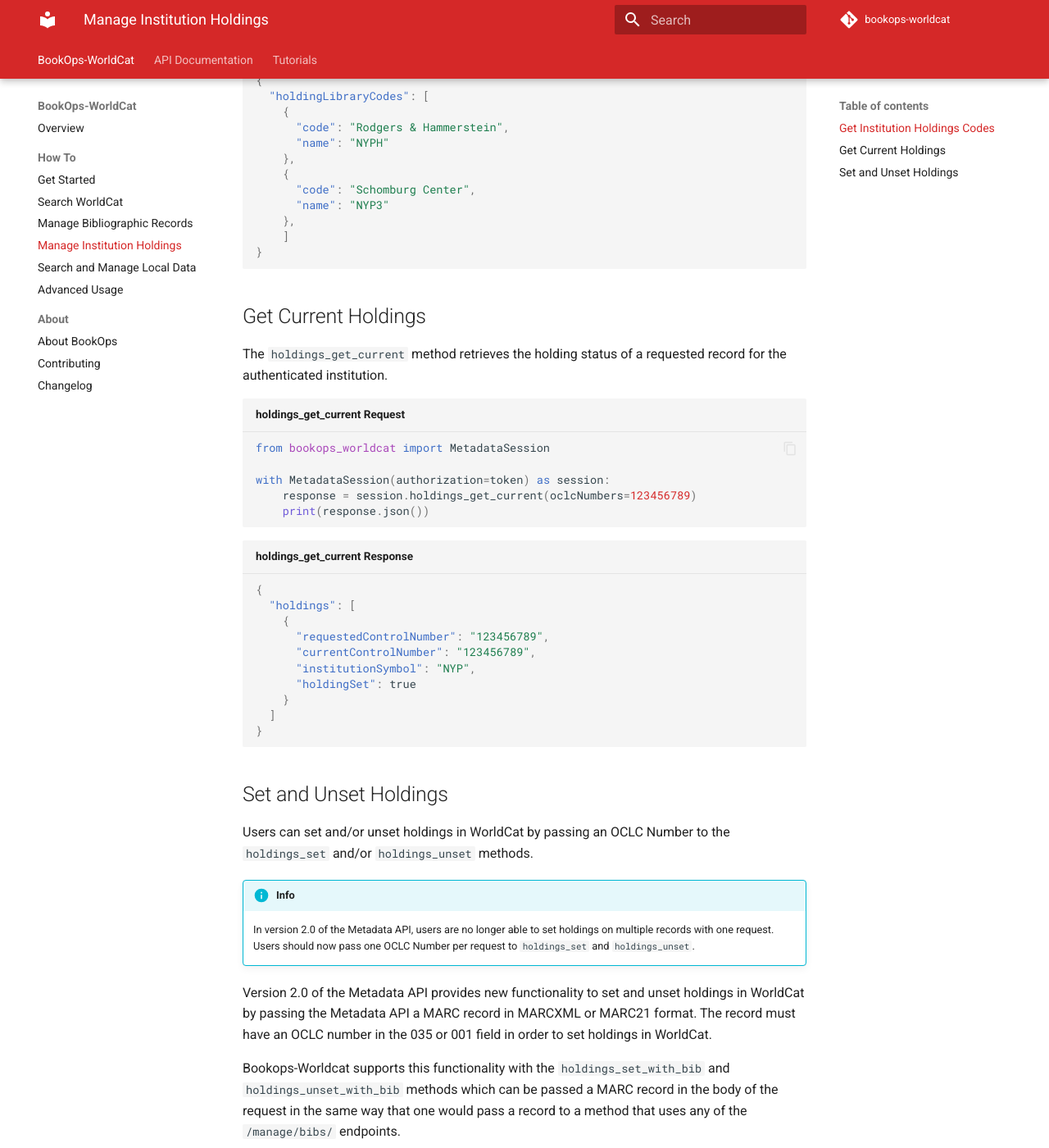
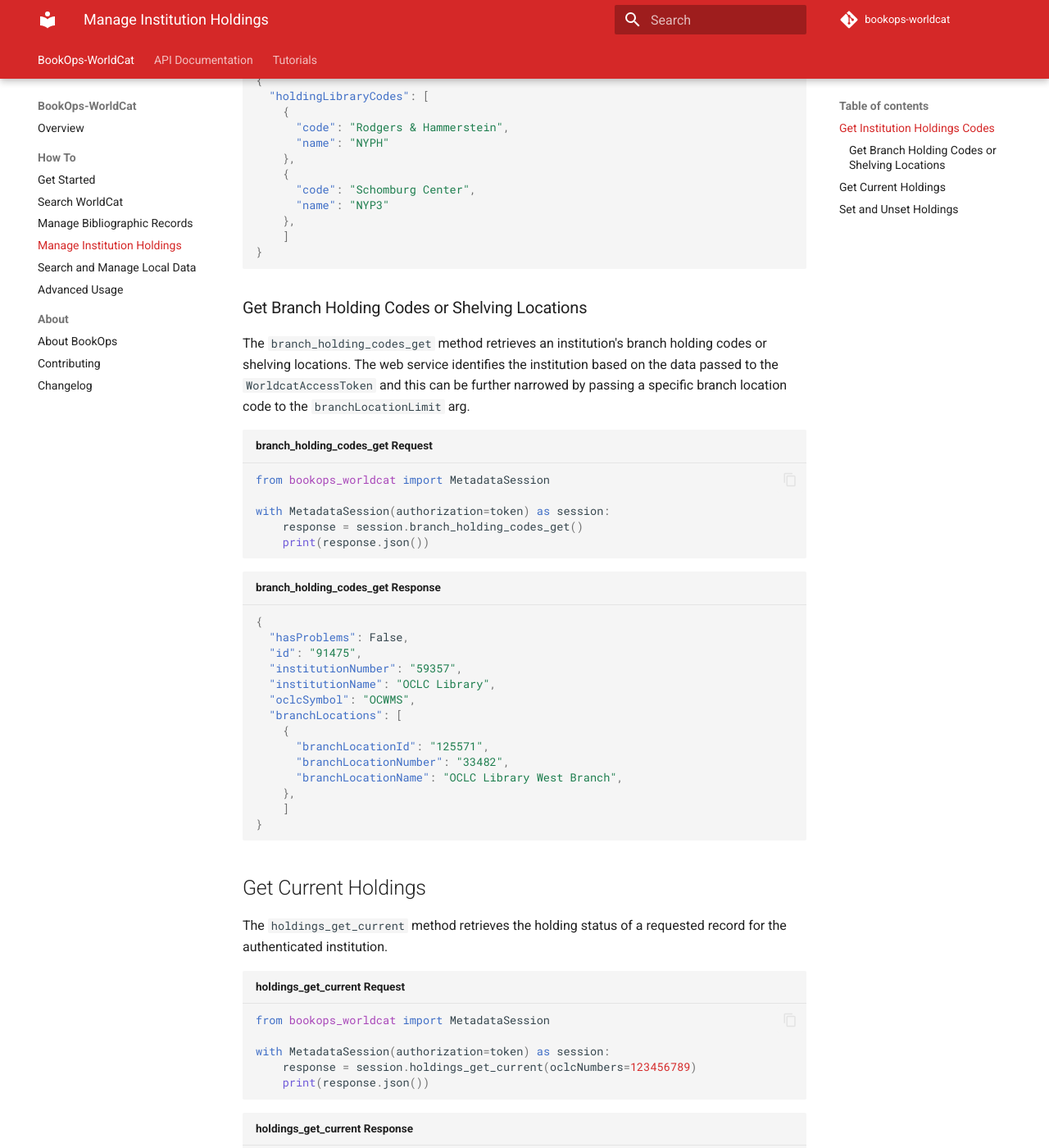
Before and after one commit to BookOps-CAT/bookops-worldcat, an MkDocs documentation site: the page built from docs/manage_holdings.md, in a window 1280 px wide and 1400 px high, scrolled down 572 px. Shown: the whole window at 82% size. Built offline with MkDocs 1.6.1 and Material for MkDocs 9.7.7, drawn with Linux system fonts in a browser that asks for light colours; comment, search, counter and statistics services are not loaded; the version menu is left out.

Commit message:
added documentation for `branch_holding_codes_get` method`

````diff
--- a/docs/manage_holdings.md
+++ b/docs/manage_holdings.md
@@ -23,6 +23,34 @@
     {
       "code": "Schomburg Center",
       "name": "NYP3"
+    },
+    ]
+}
+```
+
+### Get Branch Holding Codes or Shelving Locations
+
+The `branch_holding_codes_get` method retrieves an institution's branch holding codes or shelving locations. The web service identifies the institution based on the data passed to the `WorldcatAccessToken` and this can be further narrowed by passing a specific branch location code to the `branchLocationLimit` arg.
+
+```python title="branch_holding_codes_get Request"
+from bookops_worldcat import MetadataSession
+
+with MetadataSession(authorization=token) as session:
+    response = session.branch_holding_codes_get()
+    print(response.json())
+```
+```{ .json title="branch_holding_codes_get Response" .no-copy}
+{
+  "hasProblems": False,
+  "id": "91475",
+  "institutionNumber": "59357",
+  "institutionName": "OCLC Library",
+  "oclcSymbol": "OCWMS",
+  "branchLocations": [
+    {
+      "branchLocationId": "125571",
+      "branchLocationNumber": "33482",
+      "branchLocationName": "OCLC Library West Branch",
     },
     ]
 }
````
